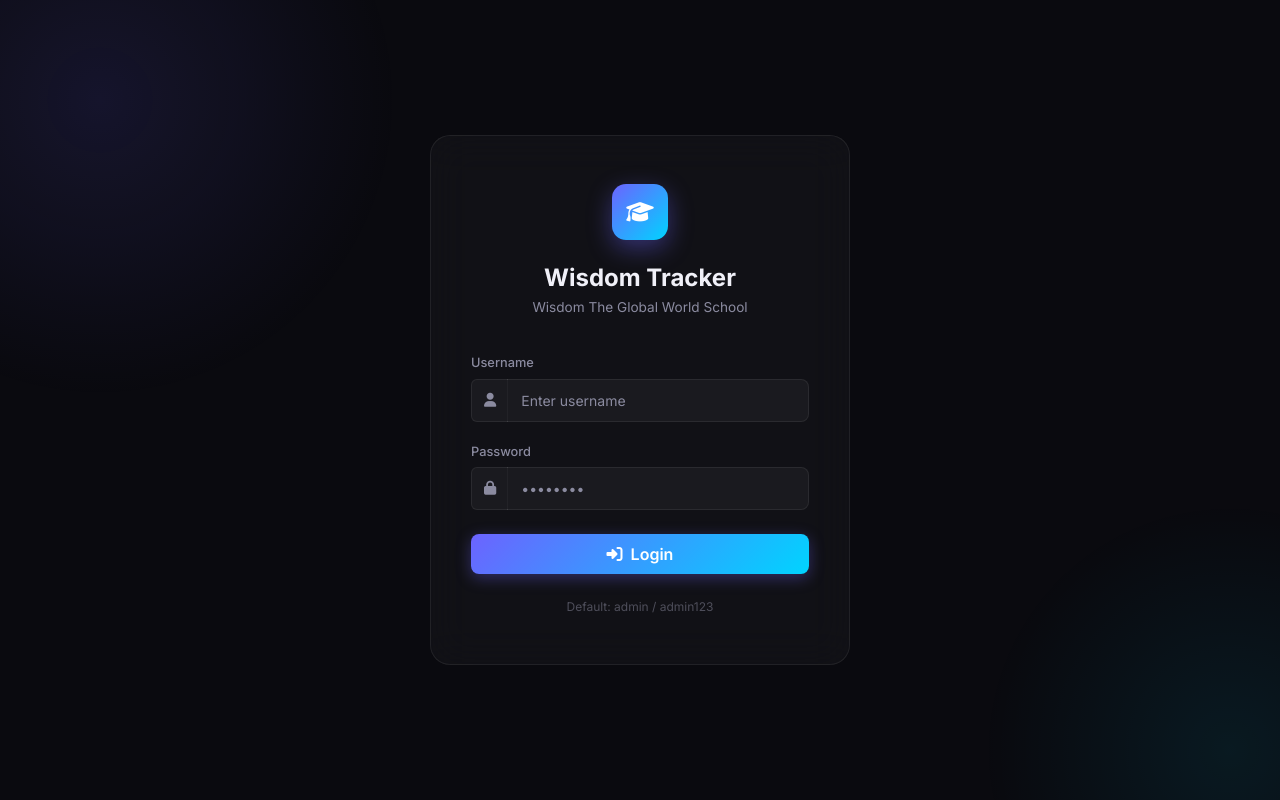
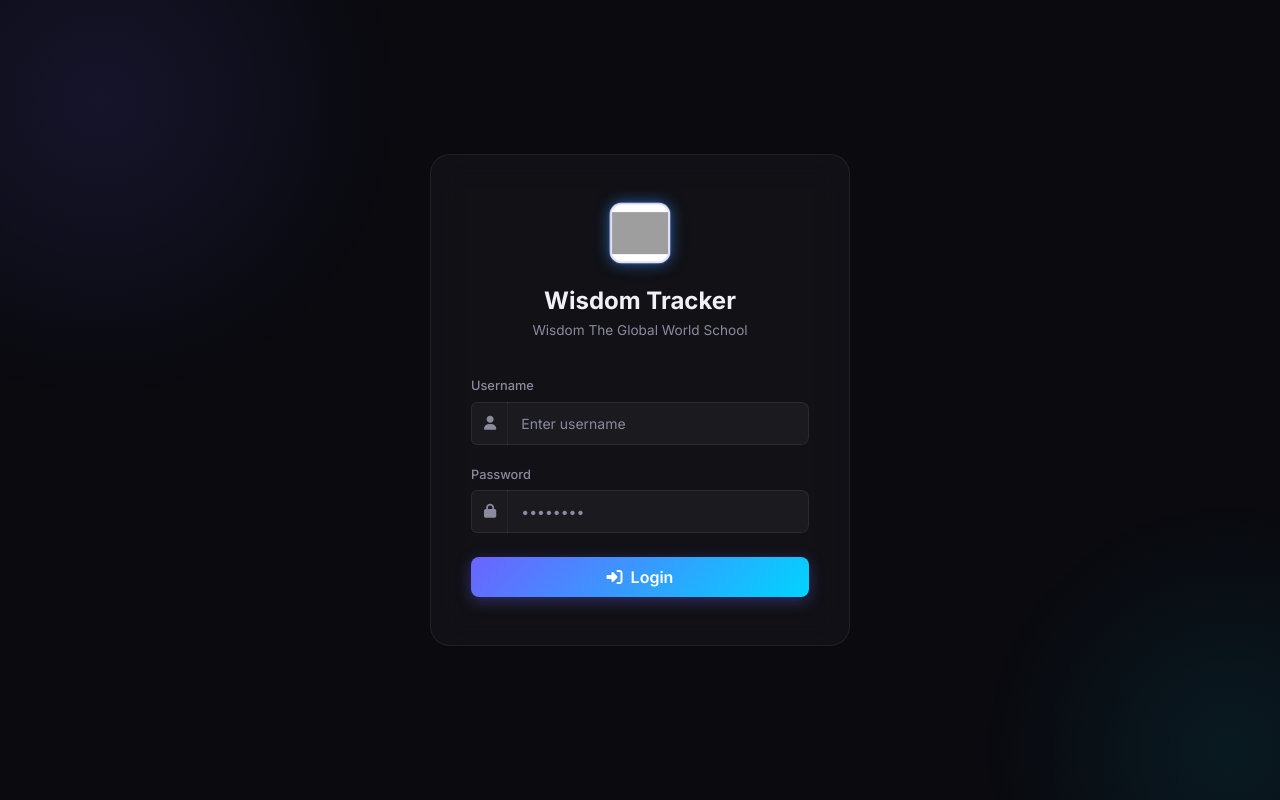
Before and after one commit to Prince4061/expanse-tracker, a Flask app: page /login in a window 1280 px wide. Run offline with Flask 3, Linux system fonts and the light colour scheme; grey boxes are pictures that could not be loaded.

Commit message:
logo change and enchance kiya

```diff
--- a/static/css/style.css
+++ b/static/css/style.css
@@ -643,3 +643,27 @@ hr { border-color: var(--border) !important; opacity: 1 !important; }
 
 .danger-zone-header { color: var(--danger) !important; }
 .danger-zone-header i { color: var(--danger) !important; }
+
+/* ═══════════════════ LOGO EFFECTS ═══════════════════ */
+@keyframes logoPulseGlow {
+    0% {
+        box-shadow: 0 0 10px rgba(108, 99, 255, 0.4);
+        transform: scale(1);
+    }
+    50% {
+        box-shadow: 0 0 25px rgba(0, 212, 255, 0.8), 0 0 15px rgba(108, 99, 255, 0.6);
+        transform: scale(1.05);
+    }
+    100% {
+        box-shadow: 0 0 10px rgba(108, 99, 255, 0.4);
+        transform: scale(1);
+    }
+}
+
+.brand-icon img, .login-logo img {
+    border-radius: 12px; /* Curves the edges */
+    animation: logoPulseGlow 3s infinite ease-in-out; /* Pulsing and glowing animation */
+    /* Add a subtle solid border to make the glow stand out from the image */
+    border: 2px solid rgba(108, 99, 255, 0.2);
+    background-color: #fff; /* Ensure transparent parts get the white bg if needed */
+}
--- a/templates/login.html
+++ b/templates/login.html
@@ -10,8 +10,8 @@
 </head>
 <body class="login-page">
     <div class="login-box">
-        <div class="login-logo">
-            <i class="fa-solid fa-graduation-cap"></i>
+        <div class="login-logo" style="background: transparent; box-shadow: none; width: 60px; height: 60px; padding: 0;">
+            <img src="https://i.ibb.co/RT2kxG7N/school-logo.png" alt="School Logo" style="width: 100%; height: 100%; object-fit: contain;">
         </div>
         <h1>Wisdom Tracker</h1>
         <p>Wisdom The Global World School</p>
@@ -46,9 +46,7 @@
             </button>
         </form>
 
-        <p class="text-center mt-4 mb-0" style="font-size:0.75rem;color:rgba(139,139,160,0.5);">
-            Default: admin / admin123
-        </p>
+
     </div>
 
     <!-- Skip checkAuth here since backend handles redirects -->
```
